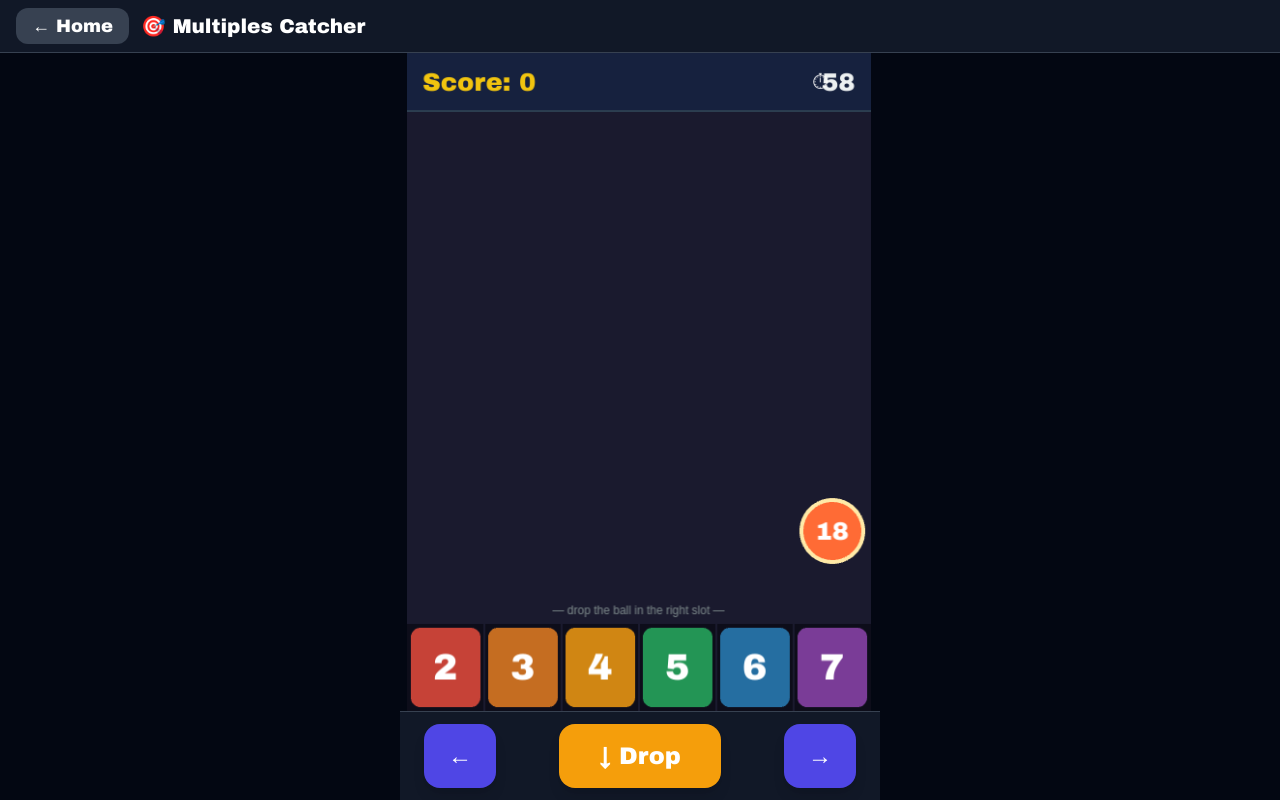
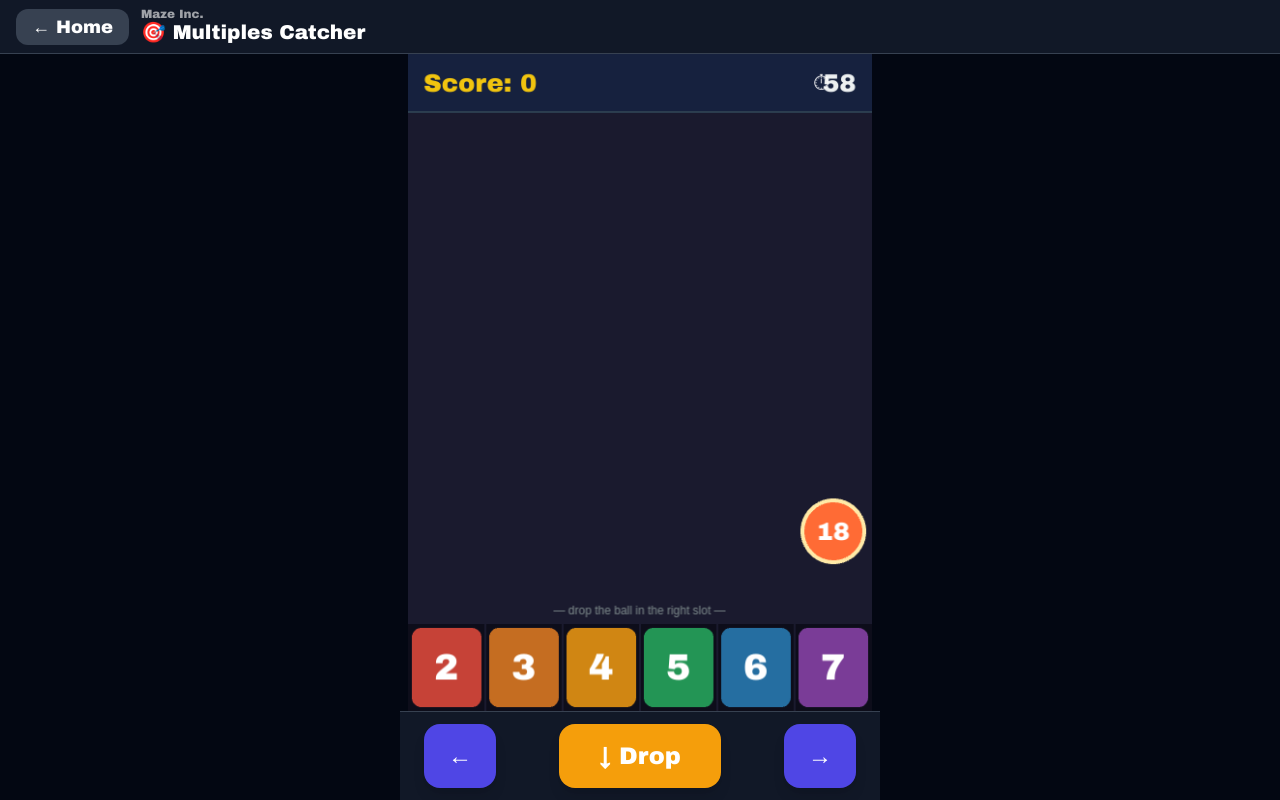
Before and after one commit to PalinkasAljoscha/MazeInc, a React (Vite) app: page / in a window 1280 px wide. Both pictures are taken after a click on the button "Play →". Built offline with nearby package versions, Linux system fonts and the light colour scheme.

Commit message:
app name updated

```diff
--- a/src/App.jsx
+++ b/src/App.jsx
@@ -33,7 +33,7 @@ function HomePage({ onSelectGame }) {
       <div className="text-center mb-10">
         <div className="text-6xl mb-2">🧮</div>
         <h1 className="text-5xl font-black text-white drop-shadow-lg tracking-wide">
-          {t('home.title')}
+          {t('app.name')}
         </h1>
         <p className="text-blue-100 text-xl mt-2 font-bold">
           {t('home.subtitle')}
@@ -129,7 +129,10 @@ export default function App() {
           >
             {t('home.backButton')}
           </button>
-          <h1 className="text-white font-black text-xl">{game.emoji} {t(game.titleKey)}</h1>
+          <div>
+            <div className="text-white/60 text-xs font-bold leading-none">{t('app.name')}</div>
+            <h1 className="text-white font-black text-xl leading-tight">{game.emoji} {t(game.titleKey)}</h1>
+          </div>
         </div>
 
         {/* Game fills remaining space */}
--- a/src/locales/en.json
+++ b/src/locales/en.json
@@ -1,4 +1,7 @@
 {
+  "app": {
+    "name": "Maze Inc."
+  },
   "levels": {
     "label": "Level",
     "1": "Hasenmatt",
```
